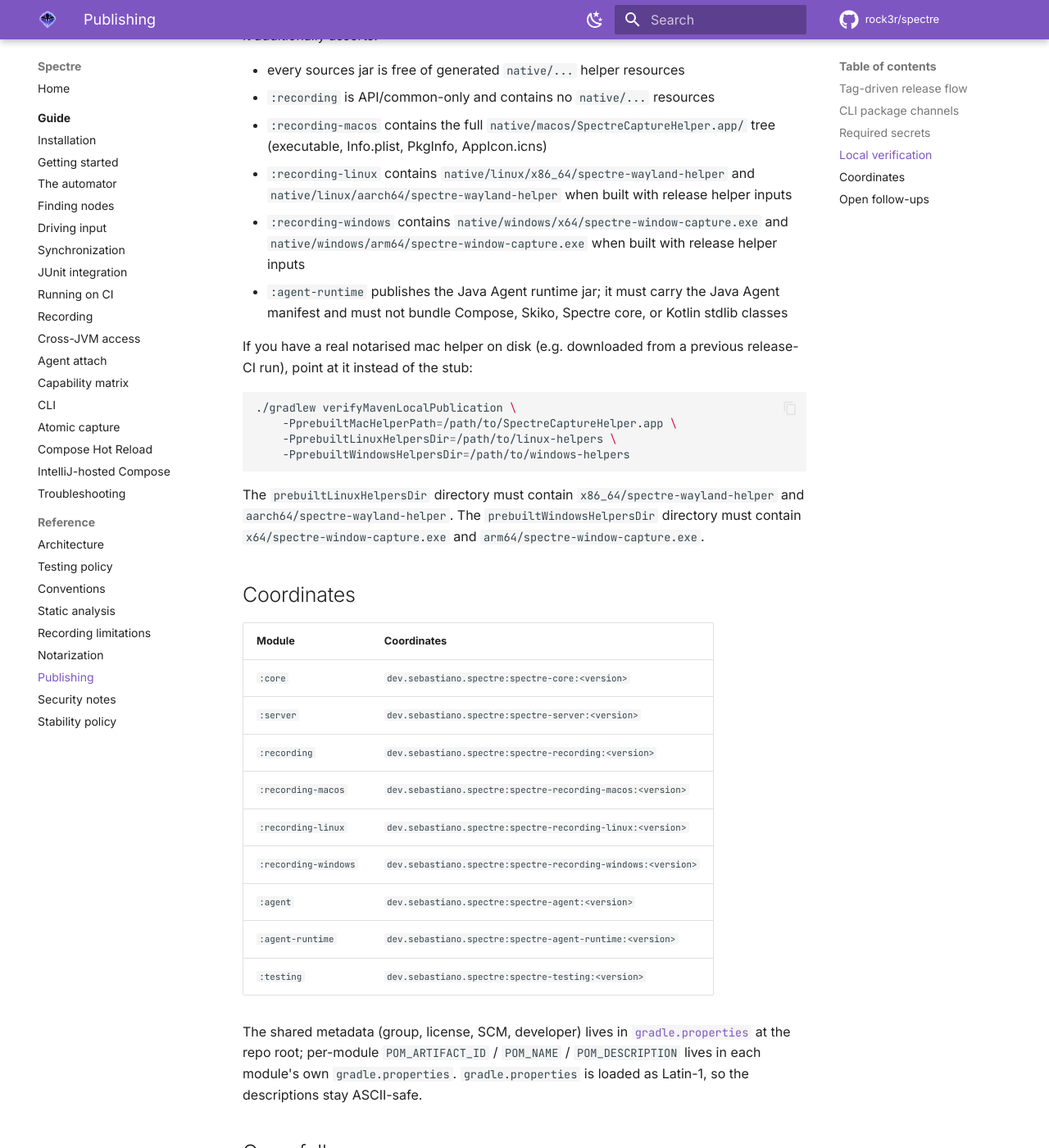
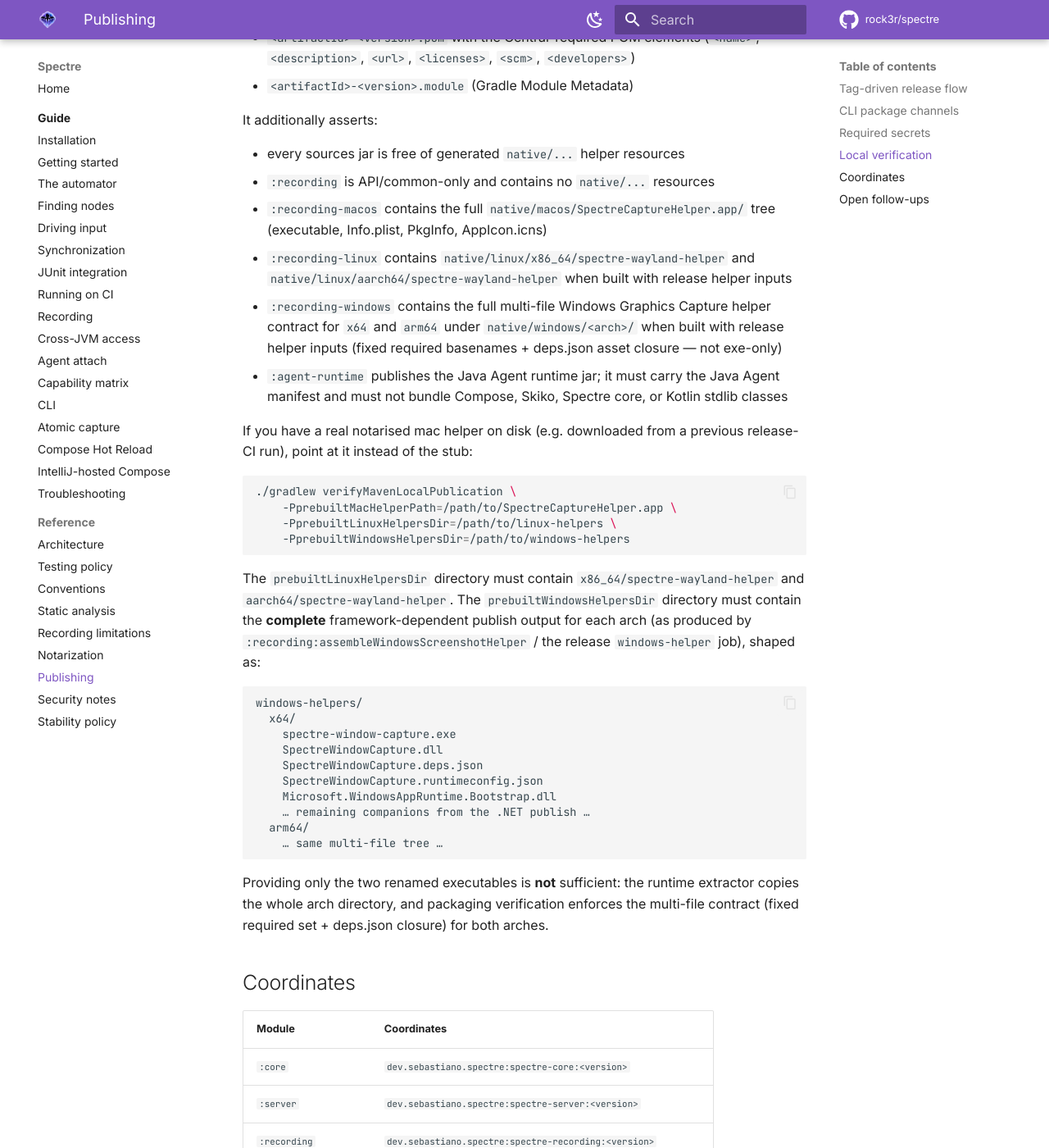
Before and after one commit to rock3r/spectre, an MkDocs documentation site: the page built from docs/PUBLISHING.md, in a window 1280 px wide and 1400 px high, scrolled down 4665 px. Shown: the whole window at 82% size. Built offline with MkDocs 1.6.1 and Material for MkDocs 9.7.7, drawn with Linux system fonts in a browser that asks for light colours; comment, search, counter and statistics services are not loaded; some of the changed text lies outside the part shown.

Commit message:
Harden Windows helper packaging verification (#163)
Enforce a multi-file framework-dependent contract for the Windows Graphics
Capture helper on x64 and arm64 (fixed required basenames + deps.json asset
closure), shared by platform and maven-local verifiers so orphan-exe jars
cannot pass release checks. Update publishing docs and prebuilt helper
layout instructions to match.

````diff
--- a/docs/PUBLISHING.md
+++ b/docs/PUBLISHING.md
@@ -113,9 +113,13 @@
 - Confirm `spectre-recording-linux-<version>.jar` contains
   `native/linux/x86_64/spectre-wayland-helper` and
   `native/linux/aarch64/spectre-wayland-helper`.
-- Confirm `spectre-recording-windows-<version>.jar` contains
-  `native/windows/x64/spectre-window-capture.exe` and
-  `native/windows/arm64/spectre-window-capture.exe`.
+- Confirm `spectre-recording-windows-<version>.jar` contains a complete multi-file
+  Windows Graphics Capture helper for **both** `x64` and `arm64` under
+  `native/windows/<arch>/` — not only `spectre-window-capture.exe`. Each arch must
+  include the renamed apphost, `SpectreWindowCapture.dll`,
+  `SpectreWindowCapture.deps.json`, `SpectreWindowCapture.runtimeconfig.json`, WASDK
+  bootstrap/WinRT/Win2D core DLLs, and every runtime/native asset named by that arch's
+  deps.json (see `WindowsGraphicsCaptureHelperPackagingContract` in `buildSrc`).
 - Confirm `spectre-agent-runtime-<version>.jar` exists and its manifest declares
   `Agent-Class: dev.sebastiano.spectre.agent.runtime.SpectreAgent`.
 - Run the Central Portal deployment checker:
@@ -186,8 +190,9 @@
   (executable, Info.plist, PkgInfo, AppIcon.icns)
 - `:recording-linux` contains `native/linux/x86_64/spectre-wayland-helper` and
   `native/linux/aarch64/spectre-wayland-helper` when built with release helper inputs
-- `:recording-windows` contains `native/windows/x64/spectre-window-capture.exe` and
-  `native/windows/arm64/spectre-window-capture.exe` when built with release helper inputs
+- `:recording-windows` contains the full multi-file Windows Graphics Capture helper
+  contract for `x64` and `arm64` under `native/windows/<arch>/` when built with release
+  helper inputs (fixed required basenames + deps.json asset closure — not exe-only)
 - `:agent-runtime` publishes the Java Agent runtime jar; it must carry the Java Agent
   manifest and must not bundle Compose, Skiko, Spectre core, or Kotlin stdlib classes
 
@@ -203,8 +208,26 @@
 
 The `prebuiltLinuxHelpersDir` directory must contain
 `x86_64/spectre-wayland-helper` and `aarch64/spectre-wayland-helper`.
-The `prebuiltWindowsHelpersDir` directory must contain
-`x64/spectre-window-capture.exe` and `arm64/spectre-window-capture.exe`.
+The `prebuiltWindowsHelpersDir` directory must contain the **complete** framework-dependent
+publish output for each arch (as produced by
+`:recording:assembleWindowsScreenshotHelper` / the release `windows-helper` job), shaped as:
+
+```text
+windows-helpers/
+  x64/
+    spectre-window-capture.exe
+    SpectreWindowCapture.dll
+    SpectreWindowCapture.deps.json
+    SpectreWindowCapture.runtimeconfig.json
+    Microsoft.WindowsAppRuntime.Bootstrap.dll
+    … remaining companions from the .NET publish …
+  arm64/
+    … same multi-file tree …
+```
+
+Providing only the two renamed executables is **not** sufficient: the runtime extractor
+copies the whole arch directory, and packaging verification enforces the multi-file
+contract (fixed required set + deps.json closure) for both arches.
 
 ## Coordinates
 
````
Also changed, not shown: docs/ARCHITECTURE.md (+2 -1 lines), recording/README.md (+4 -2 lines), recording/native/windows/README.md (+11 -1 lines), 5 other files.
